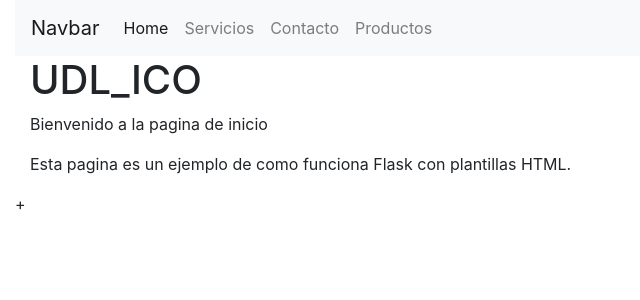
After one commit to rsoto-cortes/appweb01, a Flask app: page / in a window 1280 px wide. The commit adds this page. Shown: the top 300 px of the page, without its empty margins (0-640 px from the left). Run offline with Flask 3, Linux system fonts and the light colour scheme.

Commit message:
herencia navbar

```diff
--- a/server.py
+++ b/server.py
@@ -2,7 +2,7 @@ from flask import Flask, render_template
 
 app = Flask(__name__)
 
-@app.route('/home')
+@app.route('/')
 def home():
     return render_template('index.html', title='Home', message='Bienvenido a la pagina de inicio')
 
--- a/templates/index.html
+++ b/templates/index.html
@@ -1,42 +1,9 @@
-<!DOCTYPE html>
-<html lang="en">
-    <head>
-        <link rel="stylesheet" href="https://cdn.jsdelivr.net/npm/bootstrap@4.6.2/dist/css/bootstrap.min.css" integrity="sha384-xOolHFLEh07PJGoPkLv1IbcEPTNtaed2xpHsD9ESMhqIYd0nLMwNLD69Npy4HI+N" crossorigin="anonymous">
-        <meta charset="UTF-8">
-        <meta name="viewport" content="width=device-width, initial-scale=1.0">
-        <title>{{ title }}</title>
-    </head>
-    <body>
-        <nav class="navbar navbar-expand-lg navbar-light bg-light">
-            <a class="navbar-brand" href="#">Navbar</a>
-            <button class="navbar-toggler" type="button" data-toggle="collapse" data-target="#navbarNav" aria-controls="navbarNav" aria-expanded="false" aria-label="Toggle navigation">
-                <span class="navbar-toggler-icon"></span>
-            </button>
-            <div class="collapse navbar-collapse" id="navbarNav">
-                <ul class="navbar-nav">
-                <li class="nav-item active">
-                    <a class="nav-link" href="#">Home <span class="sr-only">(current)</span></a>
-                </li>
-                <li class="nav-item">
-                    <a class="nav-link" href="{{url_for('servicios')}}">Servicios</a>
-                </li>
-                <li class="nav-item">
-                    <a class="nav-link" href="{{url_for('contacto')}}">Contacto</a>
-                </li>
-                <li class="nav-item">
-                    <a class="nav-link" href="{{url_for('productos')}}">Productos</a>
-                </li>
-                </ul>
-            </div>
-        </nav>
+{% extends "layout.html" %}
 
-
-
-
-
-
-        <h1>UDL_ICO</h1>
-        <p>{{ message }}</p>
-        <p>Esta pagina es un ejemplo de como funciona Flask con plantillas HTML.</p>
-    </body>
-</html>
+{% block content %}
+<div class="container-fluid">
+    <h1>UDL_ICO</h1>
+    <p>{{ message }}</p>
+    <p>Esta pagina es un ejemplo de como funciona Flask con plantillas HTML.</p>
+</div>
+{% endblock %}
--- /dev/null
+++ b/templates/layout.html
@@ -0,0 +1,42 @@
+<!DOCTYPE html>
+<html lang="en">
+    <head>
+        <link rel="stylesheet" href="https://cdn.jsdelivr.net/npm/bootstrap@4.6.2/dist/css/bootstrap.min.css" integrity="sha384-xOolHFLEh07PJGoPkLv1IbcEPTNtaed2xpHsD9ESMhqIYd0nLMwNLD69Npy4HI+N" crossorigin="anonymous">
+        <meta charset="UTF-8">
+        <meta name="viewport" content="width=device-width, initial-scale=1.0">
+        <title>{{ title }}</title>
+    </head>
+    <body>
+        <div class="container-fluid">
+
+
+            <nav class="navbar navbar-expand-lg navbar-light bg-light">
+                <a class="navbar-brand" href="#">Navbar</a>
+                <button class="navbar-toggler" type="button" data-toggle="collapse" data-target="#navbarNav" aria-controls="navbarNav" aria-expanded="false" aria-label="Toggle navigation">
+                    <span class="navbar-toggler-icon"></span>
+                </button>
+                <div class="collapse navbar-collapse" id="navbarNav">
+                    <ul class="navbar-nav">
+                    <li class="nav-item active">
+                        <a class="nav-link" href="#">Home <span class="sr-only">(current)</span></a>
+                    </li>
+                    <li class="nav-item">
+                        <a class="nav-link" href="{{url_for('servicios')}}">Servicios</a>
+                    </li>
+                    <li class="nav-item">
+                        <a class="nav-link" href="{{url_for('contacto')}}">Contacto</a>
+                    </li>
+                    <li class="nav-item">
+                        <a class="nav-link" href="{{url_for('productos')}}">Productos</a>
+                    </li>
+                    </ul>
+                </div>
+            </nav>
+
+            {% block content %}
+
+            {% endblock %}
++
+        </div>
+    </body>
+</html>
```
Also changed, not shown: templates/contacto.html (+9 -10 lines), templates/productos.html (+8 -10 lines), templates/servicios.html (+11 -12 lines).
